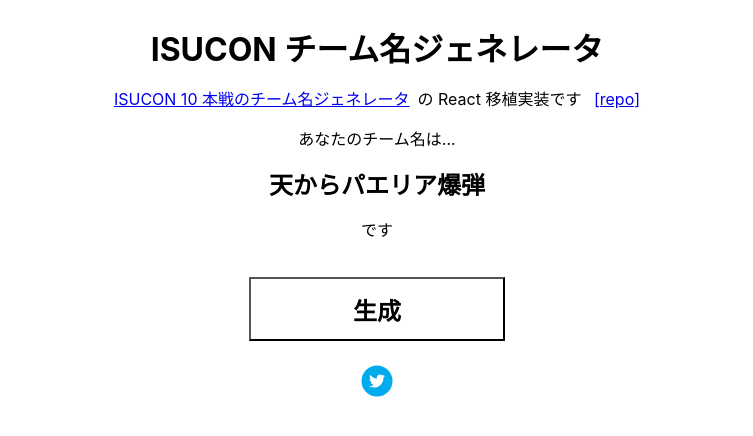
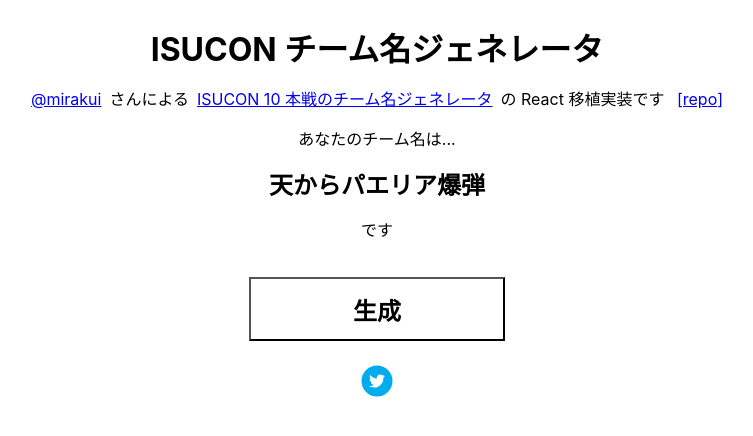
Before and after one commit to iwasa-kosui/isucon-team-name, a React (Create React App) app: page / in a window 1280 px wide. Shown: the top 436 px of the page, without its empty margins (263-1016 px from the left). Built offline with nearby package versions, Linux system fonts and the light colour scheme.

Commit message:
feat: add author

```diff
--- a/src/App.tsx
+++ b/src/App.tsx
@@ -103,7 +103,7 @@
   return (
     <div className="App">
       <h1>ISUCON チーム名ジェネレータ</h1>
-      <p><a href="https://github.com/isucon/isucon10-final/blob/b2d2291d9938fefc879a6c8a2f65bd6335f2b873/benchmarker/random/team_name.go">ISUCON 10 本戦のチーム名ジェネレータ</a>の React 移植実装です <a href="https://github.com/iwasa-kosui/isucon-team-name">[repo]</a></p>
+      <p><a href="https://twitter.com/mirakui">@mirakui</a>さんによる<a href="https://github.com/isucon/isucon10-final/blob/b2d2291d9938fefc879a6c8a2f65bd6335f2b873/benchmarker/random/team_name.go">ISUCON 10 本戦のチーム名ジェネレータ</a>の React 移植実装です <a href="https://github.com/iwasa-kosui/isucon-team-name">[repo]</a></p>
       <p>あなたのチーム名は...</p>
       <p className="teamName">{teamName}</p>
       <p>です</p>
```
